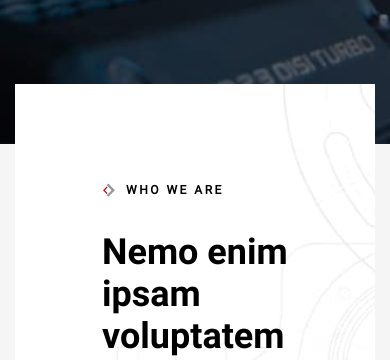
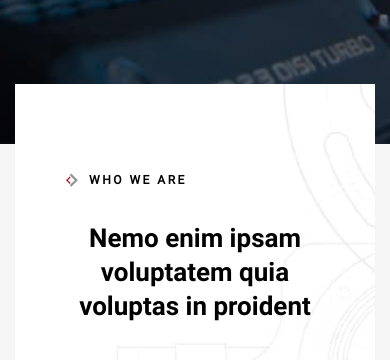
Before and after one commit to Number1ava/Car_repair, a website: page app/index.html in a window 390 px wide. Shown: the part 700-1060 px from the top of the page. Drawn offline with Linux system fonts and the light colour scheme.

Commit message:
Media section about ready

```diff
--- a/app/scss/_media.scss
+++ b/app/scss/_media.scss
@@ -1,6 +1,11 @@
 @media (max-width: 1270px) {
   .search__cart {
     left: 88%;
+  }
+}
+@media (max-width: 1150px) {
+  .about__inner {
+    margin-bottom: 40px;
   }
 }
 
@@ -213,6 +218,13 @@
       left: 30%;
     }
   }
+  .about__inner {
+    margin-bottom: 0;
+    &-title {
+      text-align: start;
+      font-size: 30px;
+    }
+  }
 }
 @media (max-width: 504px) {
   .header__top {
@@ -224,6 +236,14 @@
     max-width: 380px;
     &-title {
       font-size: 38px;
+    }
+  }
+  .about__inner {
+    padding: 90px 50px 0px 50px;
+    &-title {
+      font-size: 26px;
+      text-align: center;
+      line-height: 34px;
     }
   }
 }
@@ -239,4 +259,13 @@
       font-size: 34px;
     }
   }
+  .about__inner {
+    height: 750px;
+    padding: 80px 20px 0px 20px;
+    &-title {
+      font-size: 26px;
+      text-align: center;
+      line-height: 34px;
+    }
+  }
 }
--- a/app/scss/style.scss
+++ b/app/scss/style.scss
@@ -88,7 +88,7 @@ body {
   }
 }
 .title__margin {
-  margin: 33px 0px 50px 0px;
+  margin: 33px 0px 40px 0px;
 }
 .container {
   max-width: 1270px;
@@ -274,6 +274,7 @@ body {
   background-image: url("../images/about_bg.jpg");
   @include bg_settings;
   &-title {
+    text-align: center;
     max-width: 583px;
     font-family: "Roboto_bold";
     font-size: 36px;
```
Also changed, not shown: app/css/style.min.css.
